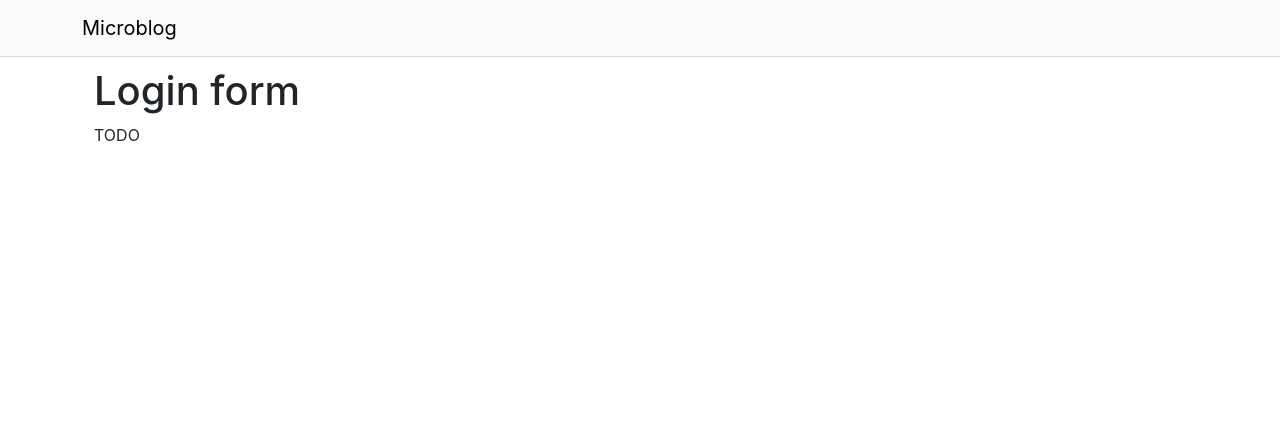
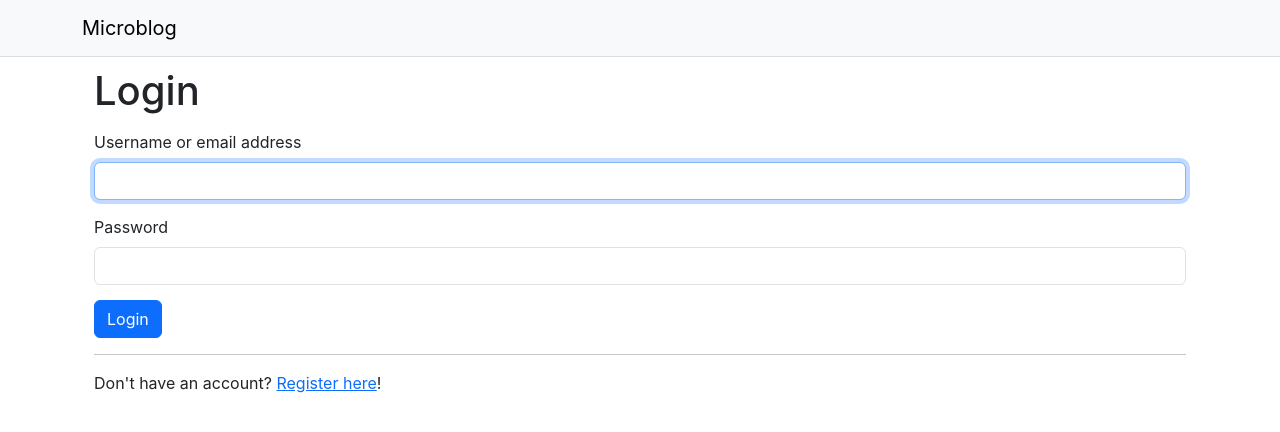
Before and after one commit to dvquy13/react-mega-tutorial-2022, a React (Create React App) app: page /login in a window 1280 px wide. Shown: the top 432 px of the page. Built offline with nearby package versions, Linux system fonts and the light colour scheme.

Commit message:
PL-1 Chapter 7 Forms and Validation

```diff
--- a/src/App.js
+++ b/src/App.js
@@ -3,24 +3,29 @@
 import Header from './components/Header';
 import FeedPage from './pages/FeedPage';
 import ExplorePage from './pages/ExplorePage';
+import RegistrationPage from './pages/RegistrationPage';
 import LoginPage from './pages/LoginPage';
 import UserPage from './pages/UserPage';
 import ApiProvider from './contexts/ApiProvider';
+import FlashProvider from './contexts/FlashProvider';
 
 export default function App() {
   return (
     <Container fluid className="App">
       <BrowserRouter>
+        <FlashProvider>
           <ApiProvider>
             <Header />
             <Routes>
               <Route path="/" element={<FeedPage />} />
               <Route path="/explore" element={<ExplorePage />} />
               <Route path="/user/:username" element={<UserPage />} />
+              <Route path="/register" element={<RegistrationPage />} />
               <Route path="/login" element={<LoginPage />} />
               <Route path="*" element={<Navigate to="/" />} />
             </Routes>
           </ApiProvider>
+        </FlashProvider>
       </BrowserRouter>
     </Container>
   );
--- a/src/components/Body.js
+++ b/src/components/Body.js
@@ -1,6 +1,7 @@
 import Container from 'react-bootstrap/Container';
 import Stack from 'react-bootstrap/Stack';
 import Sidebar from './Sidebar';
+import FlashMessage from './FlashMessage';
 
 export default function Body({ sidebar, children }) {
   return (
@@ -8,6 +9,7 @@
       <Stack direction="horizontal" className="Body">
         {sidebar && <Sidebar />}
         <Container className="Content">
+          <FlashMessage />
           {children}
         </Container>
       </Stack>
--- /dev/null
+++ b/src/components/FlashMessage.js
@@ -0,0 +1,23 @@
+import { useContext } from 'react';
+import Alert from 'react-bootstrap/Alert';
+import Collapse from 'react-bootstrap/Collapse';
+import { FlashContext } from '../contexts/FlashProvider';
+
+export default function FlashMessage() {
+  const { flashMessage, visible, hideFlash } = useContext(FlashContext);
+
+  return (
+    // This component takes advantage of both the Alert component of React-Bootstrap and Collapse, which adds a nice
+    // sliding animation when the alert is shown or hidden. The in prop of Collapse determines if the components
+    // needs to be shown or hidden, so it is directly assigned the value of the visible state variable that was
+    // obtained from the flash context.
+    <Collapse in={visible}>
+      <div>
+        <Alert variant={flashMessage.type || 'info'} dismissible
+          onClose={hideFlash}>
+          {flashMessage.message}
+        </Alert>
+      </div>
+    </Collapse>
+  );
+}
--- /dev/null
+++ b/src/components/InputField.js
@@ -0,0 +1,17 @@
+import Form from 'react-bootstrap/Form';
+
+export default function InputField(
+  { name, label, type, placeholder, error, fieldRef }
+) {
+  return (
+    <Form.Group controlId={name} className="InputField">
+      {label && <Form.Label>{label}</Form.Label>}
+      <Form.Control
+        type={type || 'text'}
+        placeholder={placeholder}
+        ref={fieldRef}
+      />
+      <Form.Text className="text-danger">{error}</Form.Text>
+    </Form.Group>
+  );
+}
--- /dev/null
+++ b/src/contexts/FlashProvider.js
@@ -0,0 +1,46 @@
+import { createContext, useContext, useState } from 'react';
+
+export const FlashContext = createContext();
+let flashTimer;
+
+export default function FlashProvider({ children }) {
+  const [flashMessage, setFlashMessage] = useState({});
+  const [visible, setVisible] = useState(false);
+
+  const flash = (message, type, duration = 10) => {
+    // Check if there is an active flash timer
+    if (flashTimer) {
+      // Cancel the timer if there is one
+      clearTimeout(flashTimer);
+    }
+    // The timer is no longer valid
+    flashTimer = undefined;
+
+    // The function is about to display a new flash message so we clear the timer
+    if (flashTimer) {
+      clearTimeout(flashTimer);
+      flashTimer = undefined;
+    }
+    setFlashMessage({message, type});
+    setVisible(true);
+    if (duration) {
+      // The duration argument defaults to 10 seconds, and the caller can pass 0 to skip
+      // the timer creation and display an alert that remains visible until the user closes it manually.
+      flashTimer = setTimeout(hideFlash, duration * 1000);
+    }
+  };
+
+  const hideFlash = () => {
+    setVisible(false);
+  };
+
+  return (
+    <FlashContext.Provider value={{flash, hideFlash, flashMessage, visible}}>
+      {children}
+    </FlashContext.Provider>
+  );
+}
+
+export function useFlash() {
+  return useContext(FlashContext).flash;
+}
--- a/src/index.css
+++ b/src/index.css
@@ -82,3 +82,8 @@
   display: block;
   margin: 0 auto;
 }
+
+.InputField {
+  margin-top: 15px;
+  margin-bottom: 15px;
+}
--- a/src/pages/LoginPage.js
+++ b/src/pages/LoginPage.js
@@ -1,10 +1,52 @@
+import { useState, useEffect, useRef } from 'react';
+import { Link } from 'react-router-dom';
+import Form from 'react-bootstrap/Form';
+import Button from 'react-bootstrap/Button';
 import Body from '../components/Body';
+import InputField from '../components/InputField';
 
 export default function LoginPage() {
+  const [formErrors, setFormErrors] = useState({});
+  const usernameField = useRef();
+  const passwordField = useRef();
+
+  useEffect(() => {
+    usernameField.current.focus();
+  }, []);
+
+  const onSubmit = (ev) => {
+    ev.preventDefault();
+    const username = usernameField.current.value;
+    const password = passwordField.current.value;
+
+    const errors = {};
+    if (!username) {
+      errors.username = 'Username must not be empty.';
+    }
+    if (!password) {
+      errors.password = 'Password must not be empty.';
+    }
+    setFormErrors(errors);
+    if (Object.keys(errors).length > 0) {
+      return;
+    }
+
+  };
+
   return (
     <Body>
-      <h1>Login form</h1>
-      <p>TODO</p>
+      <h1>Login</h1>
+      <Form onSubmit={onSubmit}>
+        <InputField
+          name="username" label="Username or email address"
+          error={formErrors.username} fieldRef={usernameField} />
+        <InputField
+          name="password" label="Password" type="password"
+          error={formErrors.password} fieldRef={passwordField} />
+        <Button variant="primary" type="submit">Login</Button>
+      </Form>
+      <hr />
+      <p>Don&apos;t have an account? <Link to="/register">Register here</Link>!</p>
     </Body>
   );
 }
--- /dev/null
+++ b/src/pages/RegistrationPage.js
@@ -0,0 +1,67 @@
+import { useState, useEffect, useRef } from 'react';
+import Form from 'react-bootstrap/Form';
+import Button from 'react-bootstrap/Button';
+import Body from '../components/Body';
+import InputField from '../components/InputField';
+import { useNavigate } from 'react-router-dom';
+import { useApi } from '../contexts/ApiProvider';
+import { useFlash } from '../contexts/FlashProvider';
+
+export default function RegistrationPage() {
+  const [formErrors, setFormErrors] = useState({});
+  const usernameField = useRef();
+  const emailField = useRef();
+  const passwordField = useRef();
+  const password2Field = useRef();
+
+  const navigate = useNavigate();
+  const api = useApi();
+  const flash = useFlash();
+
+  useEffect(() => {
+    usernameField.current.focus();
+  }, []);
+
+  const onSubmit = async (event) => {
+    event.preventDefault();
+    if (passwordField.current.value !== password2Field.current.value) {
+      setFormErrors({password2: "Passwords don't match"});
+    }
+    else {
+      const data = await api.post('/users', {
+        username: usernameField.current.value,
+        email: emailField.current.value,
+        password: passwordField.current.value
+      });
+      if (!data.ok) {
+        setFormErrors(data.body.errors.json);
+      }
+      else {
+        setFormErrors({});
+        flash("Successfully registered", 'success');
+        navigate('/login');
+      }
+    }
+  };
+
+  return (
+    <Body>
+      <h1>Register</h1>
+      <Form onSubmit={onSubmit}>
+        <InputField
+          name="username" label="Username"
+          error={formErrors.username} fieldRef={usernameField} />
+        <InputField
+          name="email" label="Email address"
+          error={formErrors.email} fieldRef={emailField} />
+        <InputField
+          name="password" label="Password" type="password"
+          error={formErrors.password} fieldRef={passwordField} />
+        <InputField
+          name="password2" label="Password again" type="password"
+          error={formErrors.password2} fieldRef={password2Field} />
+        <Button variant="primary" type="submit">Register</Button>
+      </Form>
+    </Body>
+  );
+}
```
Also changed, not shown: src/components/Posts.js (+21 -14 lines). Lines whose indentation alone changed are shown as unchanged.
